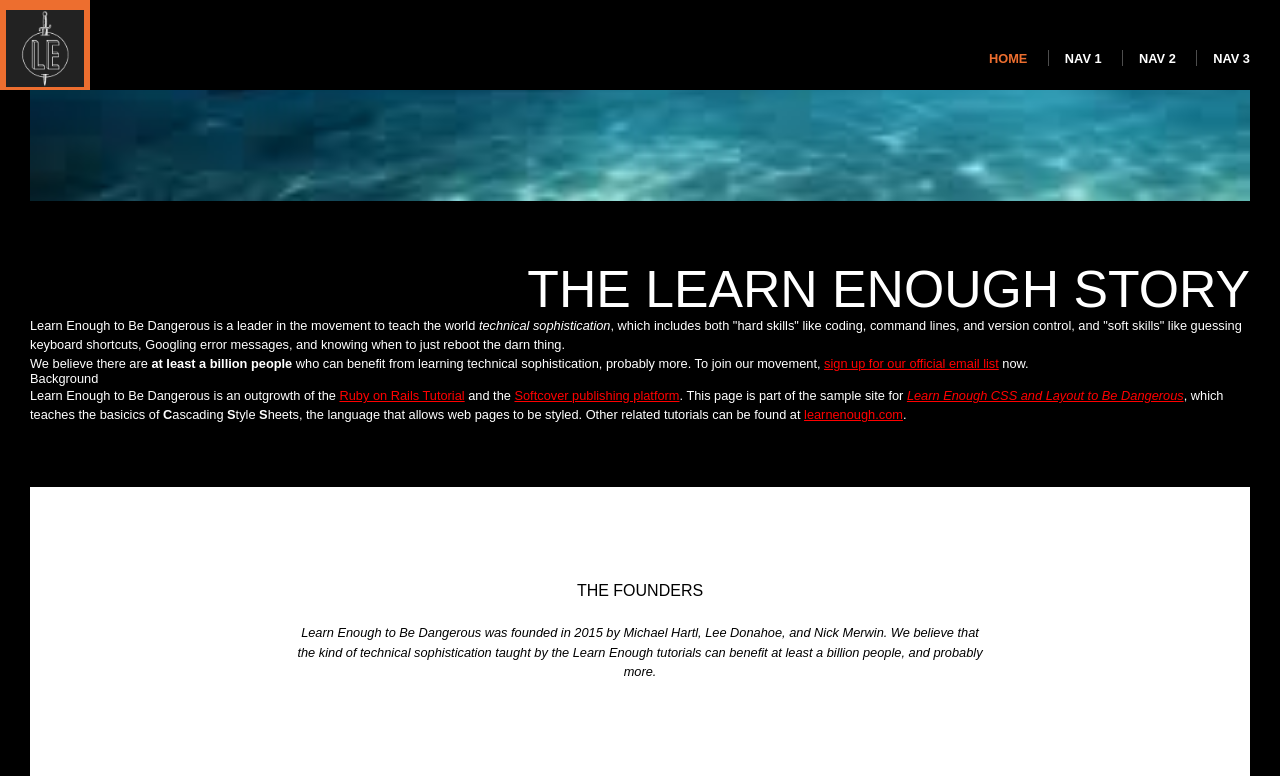
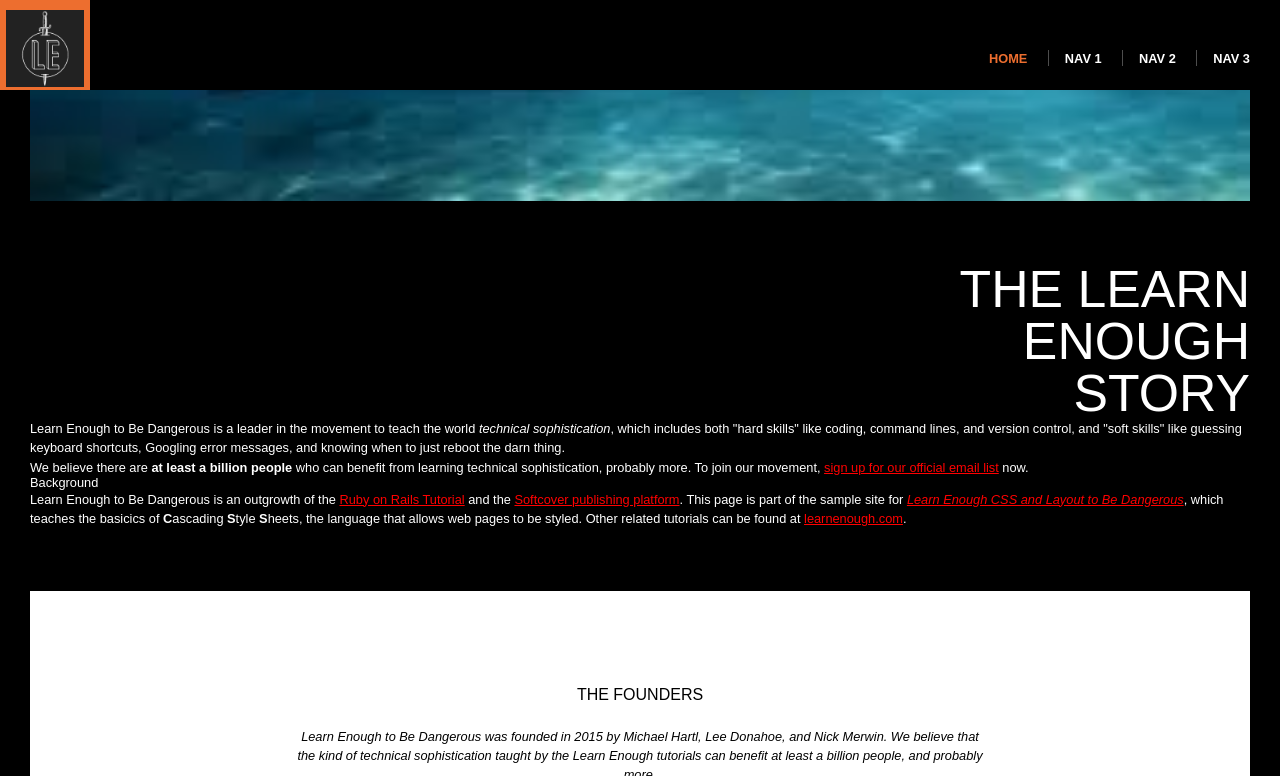
Before and after one commit to Michael-021/Michael-021.github.io, a Jekyll site: the page built from index.html, in a window 1280 px wide and 900 px high, scrolled down 699 px, cut to the strip 0-776 px from the top of the window. Built offline with Jekyll 4.4.1, drawn with Linux system fonts in a browser that asks for light colours.

Commit message:
add line break elements to callout title

```diff
--- a/index.html
+++ b/index.html
@@ -19,7 +19,7 @@
 </div>
 
 <div class="home-callout">
-    <h1 class="callout-title">The Learn Enough Story</h1>
+    <h1 class="callout-title">The Learn<br>Enough<br>Story</h1>
     <div class="callout-copy">
         <p>
             Learn Enough to Be Dangerous is a leader in the movement to
```
